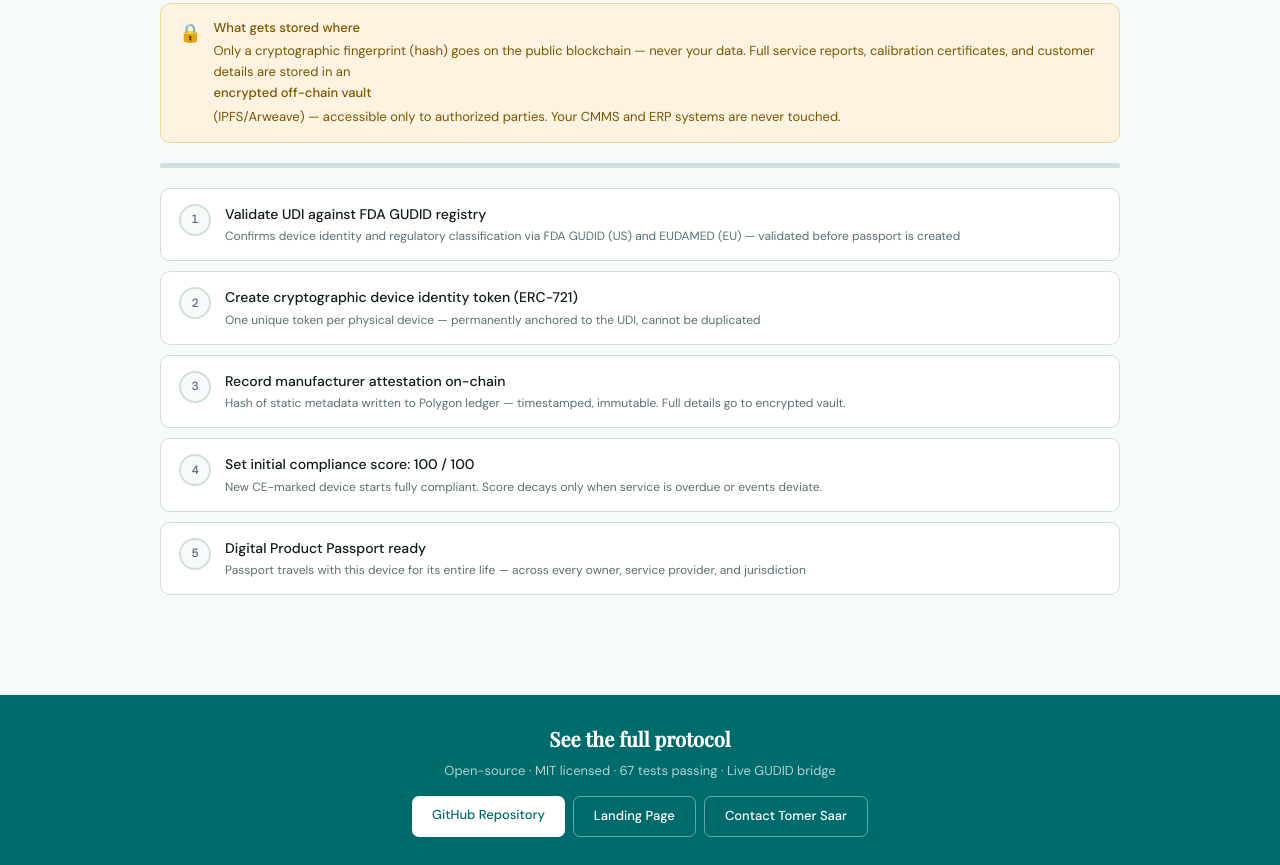
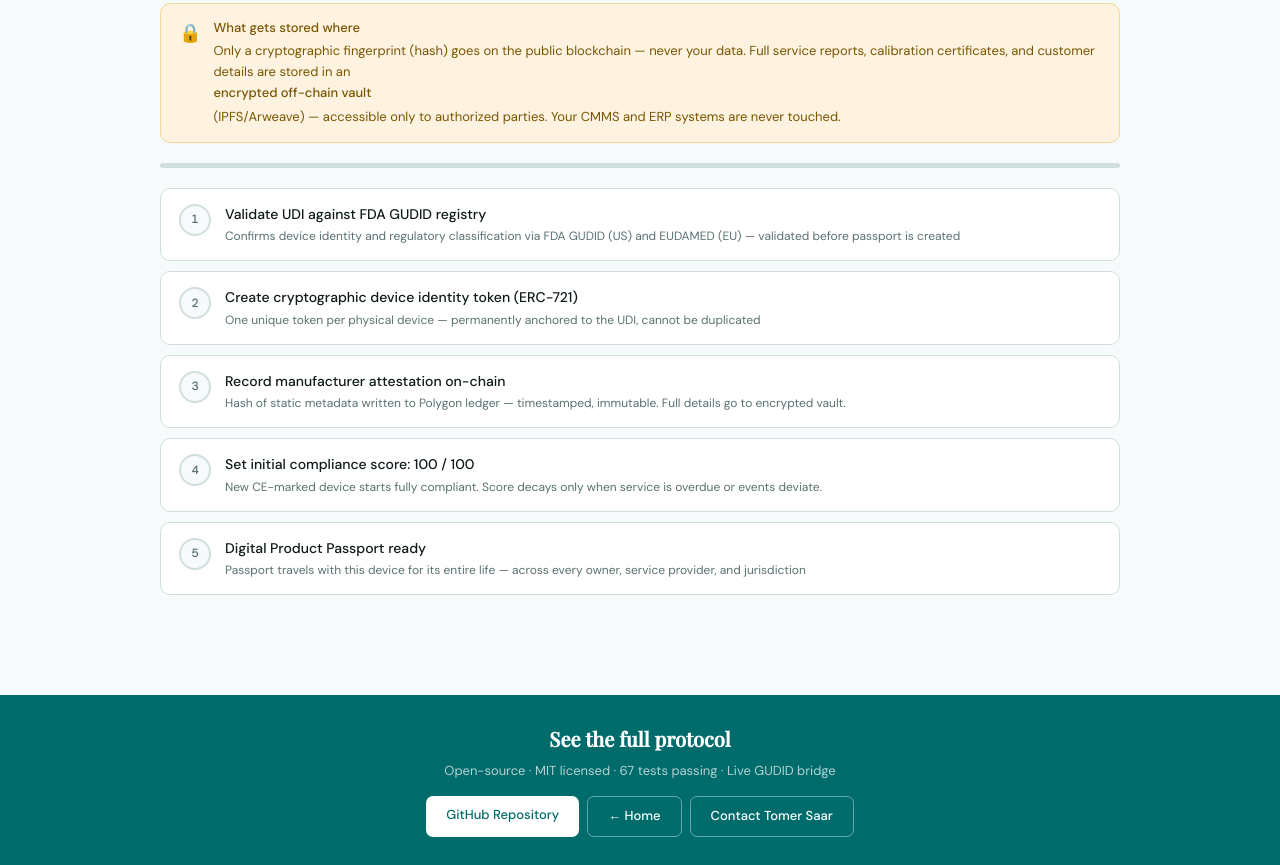
Before and after one commit to tomer-saar/medpassport-protocol, a website: page docs/demo.html in a window 1280 px wide. Shown: the part 422-1287 px from the top of the page. Drawn offline with nearby package versions, Linux system fonts and the light colour scheme; a web font is replaced by a local one.

Commit message:
fix: demo.html Home button, rename landing page demo button

```diff
--- a/docs/demo.html
+++ b/docs/demo.html
@@ -641,7 +641,7 @@ nav{background:var(--teal);padding:14px 40px;display:flex;align-items:center;jus
   <p>Open-source · MIT licensed · 67 tests passing · Live GUDID bridge</p>
   <div class="cta-links">
     <a href="https://github.com/tomer-saar/medpassport-protocol" class="cta-link primary" target="_blank">GitHub Repository</a>
-    <a href="https://tomer-saar.github.io/medpassport-protocol/" class="cta-link secondary" target="_blank">Landing Page</a>
+    <a href="index.html" class="cta-link secondary">← Home</a>
     <a href="https://www.linkedin.com/in/tomer-saar/" class="cta-link secondary" target="_blank">Contact Tomer Saar</a>
   </div>
 </div>
```
